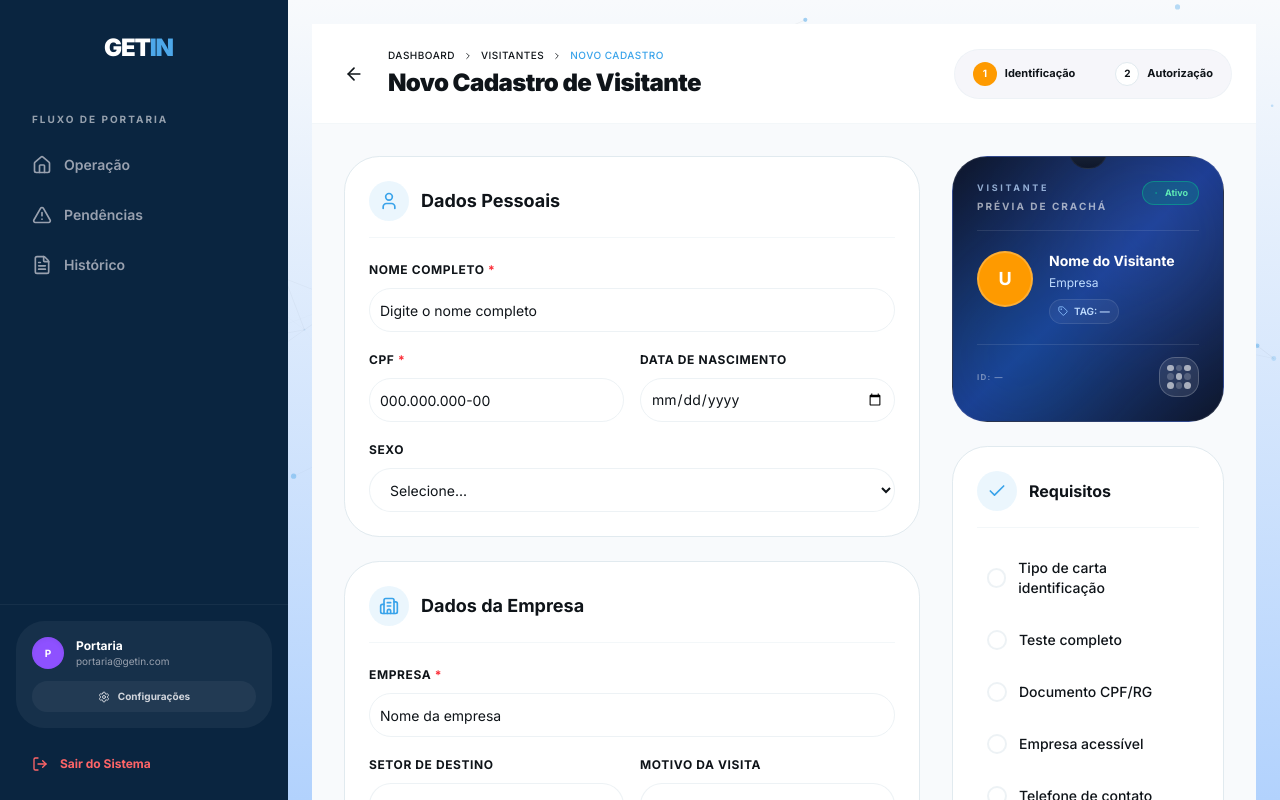
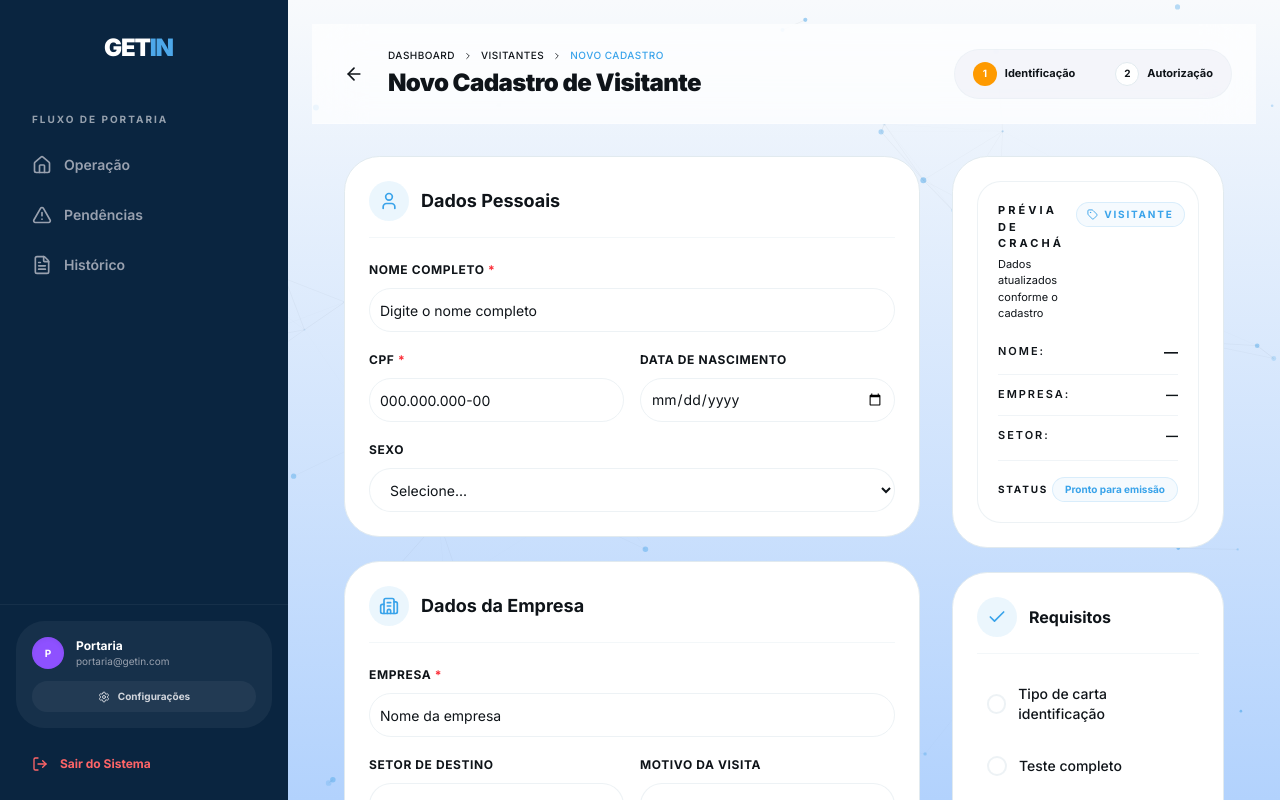
Before and after one commit to ocastroxs/get_in, a Next.js app: page /portaria/novo in a window 1280 px wide. Shown: the top 800 px of the page. Built offline with nearby package versions, Linux system fonts and the light colour scheme.

Commit message:
style: padronizar Topbar na tela de novo visitante

```diff
--- a/src/app/portaria/novo/page.jsx
+++ b/src/app/portaria/novo/page.jsx
@@ -1,10 +1,9 @@
 "use client";
 import { useState, useEffect } from "react";
-import { ArrowLeft, Check, Camera, User, Building2, MapPin, Phone, Mail, AlertCircle, ChevronRight, Lock, Lightbulb, Tag, Shield, Clock, Bell, Info, X, PhoneCall, RefreshCw, Zap, Dot } from "lucide-react";
+import { ArrowLeft, Check, Camera, User, Building2, MapPin, Phone, Mail, AlertCircle, ChevronRight, Lock, Lightbulb, Tag, Shield, Clock, Bell, Info, X, PhoneCall, RefreshCw, Zap } from "lucide-react";
 import Link from "next/link";
 import { Button } from "@/components/ui/button";
 import { Input } from "@/components/ui/input";
-import UserAvatar from "@/components/ui/UserAvatar";
 
 export default function NovoCadastroPage() {
   const [step, setStep] = useState(1);
@@ -41,12 +40,14 @@ export default function NovoCadastroPage() {
   ];
 
   useEffect(() => {
-    let timer;
-    if (step === 2 && tempoEspera > 0) {
-      timer = setInterval(() => {
+    if (step !== 2) {
+      return undefined;
+    }
+
+    const timer = setInterval(() => {
       setTempoEspera((prev) => prev + 1);
     }, 1000);
-    }
+
     return () => clearInterval(timer);
   }, [step]);
 
@@ -68,12 +69,19 @@ export default function NovoCadastroPage() {
   };
 
   const toggleSetorAcesso = (setor) => {
-    setForm({
-      ...form,
-      setoresAcesso: form.setoresAcesso.includes(setor)
-        ? form.setoresAcesso.filter(s => s !== setor)
-        : [...form.setoresAcesso, setor]
-    });
+    setForm((prev) => ({
+      ...prev,
+      setoresAcesso: prev.setoresAcesso.includes(setor)
+        ? prev.setoresAcesso.filter((s) => s !== setor)
+        : [...prev.setoresAcesso, setor]
+    }));
+  };
+
+  const toggleChecklistItem = (itemKey) => {
+    setChecklist((prev) => ({
+      ...prev,
+      [itemKey]: !prev[itemKey]
+    }));
   };
 
   const handleProximoStep = () => {
@@ -89,9 +97,9 @@ export default function NovoCadastroPage() {
   };
 
   return (
-    <div className="min-h-screen bg-[#F8FAFC]">
+    <div className="min-h-screen bg-transparent">
       {/* Header com Navegação */}
-      <div className="p-6 flex items-center justify-between bg-white border-b border-border/40">
+      <div className="p-6 flex items-center justify-between border-b border-white/40 bg-white/72 backdrop-blur-xl">
         <div className="flex items-center gap-4">
           <Link href="/portaria" className="p-2 hover:bg-muted/60 rounded-lg transition-all duration-200 hover:scale-110">
             <ArrowLeft size={20} className="text-muted-foreground" />
@@ -216,6 +224,7 @@ export default function NovoCadastroPage() {
                       <option value="O">Outro</option>
                     </select>
                   </div>
+
                 </div>
               </div>
 
@@ -276,6 +285,7 @@ export default function NovoCadastroPage() {
                       </select>
                     </div>
                   </div>
+
                 </div>
               </div>
 
@@ -332,18 +342,37 @@ export default function NovoCadastroPage() {
                       Setores Permitidos
                     </label>
                     <div className="grid grid-cols-2 gap-3">
-                      {setoresDisponiveis.map(setor => (
-                        <label key={setor} className="flex items-center gap-3 cursor-pointer p-3 rounded-lg hover:bg-muted/50 transition-all duration-200 border border-border/40">
+                      {setoresDisponiveis.map((setor, index) => {
+                        const isSelected = form.setoresAcesso.includes(setor);
+
+                        return (
+                          <label
+                            key={setor}
+                            htmlFor={`setor-acesso-${index}`}
+                            className={`flex items-center gap-3 cursor-pointer p-3 rounded-lg transition-all duration-200 border ${
+                              isSelected
+                                ? "bg-primary/5 border-primary/30 shadow-sm"
+                                : "border-border/40 hover:bg-muted/50"
+                            }`}
+                          >
+                            <input
+                              id={`setor-acesso-${index}`}
+                              type="checkbox"
+                              checked={isSelected}
+                              onChange={() => toggleSetorAcesso(setor)}
+                              className="sr-only"
+                            />
                             <div className={`w-5 h-5 rounded-lg border-2 transition-all duration-200 flex items-center justify-center ${
-                            form.setoresAcesso.includes(setor)
+                              isSelected
                                 ? "bg-primary border-primary shadow-md shadow-primary/30"
                                 : "border-border/60"
                             }`}>
-                            {form.setoresAcesso.includes(setor) && <Check size={14} className="text-white" />}
+                              {isSelected && <Check size={14} className="text-white" />}
                             </div>
                             <span className="text-sm font-medium text-foreground">{setor}</span>
                           </label>
-                      ))}
+                        );
+                      })}
                     </div>
                   </div>
 
@@ -366,105 +395,47 @@ export default function NovoCadastroPage() {
 
             {/* Coluna Direita: Prévia de Crachá + Checklist + Dicas */}
             <div className="lg:col-span-1 space-y-6">
-              {/* Prévia de Crachá - Design Profissional */}
-              <div className="relative group">
-                {/* Cartão Principal do Crachá */}
-                <div className="bg-gradient-to-br from-slate-900 via-blue-900 to-slate-900 rounded-3xl p-6 text-white shadow-2xl hover:shadow-3xl transition-all duration-300 overflow-hidden relative border border-white/10 h-full flex flex-col">
-                  {/* Efeito de fundo premium */}
-                  <div className="absolute inset-0 opacity-20">
-                    <div className="absolute top-0 right-0 w-40 h-40 bg-blue-400 rounded-full blur-3xl"></div>
-                    <div className="absolute bottom-0 left-0 w-32 h-32 bg-cyan-400 rounded-full blur-3xl"></div>
+              {/* Prévia de Crachá */}
+              <div className="bg-card border border-border rounded-3xl p-6 shadow-sm hover:shadow-md transition-shadow duration-300">
+                <div className="rounded-[24px] border border-border/60 bg-background p-5">
+                  <div className="mb-5 flex items-start justify-between gap-3">
+                    <div>
+                      <div className="text-[11px] font-bold uppercase tracking-[0.28em] text-foreground">
+                        Prévia de Crachá
+                      </div>
+                      <p className="mt-1 text-[11px] text-muted-foreground">
+                        Dados atualizados conforme o cadastro
+                      </p>
                     </div>
 
-                  {/* Furo do Crachá (Topo) */}
-                  <div className="absolute -top-3 left-1/2 transform -translate-x-1/2 w-10 h-6 bg-gradient-to-b from-slate-800 to-slate-900 rounded-b-2xl border border-white/5 shadow-lg"></div>
-
-                  <div className="relative z-10 flex flex-col h-full">
-                    {/* Header com Status */}
-                    <div className="flex items-start justify-between mb-5 pb-4 border-b border-white/10">
-                      <div className="flex-1">
-                        <div className="text-[9px] font-bold uppercase tracking-[0.3em] text-blue-200 opacity-75 mb-1">
+                    <div className="flex items-center gap-1.5 rounded-full border border-primary/15 bg-primary/5 px-2.5 py-1 text-[10px] font-bold uppercase tracking-[0.18em] text-primary">
+                      <Tag size={11} />
                       Visitante
-                        </div>
-                        <div className="text-[10px] font-bold uppercase tracking-[0.2em] text-white/60">
-                          Prévia de Crachá
-                        </div>
-                      </div>
-                      <div className="flex items-center gap-1.5 bg-emerald-500/20 border border-emerald-400/40 rounded-full px-2.5 py-1 backdrop-blur-sm">
-                        <Dot size={6} className="fill-emerald-400 text-emerald-400 animate-pulse" />
-                        <span className="text-[9px] font-bold text-emerald-300">Ativo</span>
                     </div>
                   </div>
 
-                    {/* Avatar + Informações Principais */}
-                    <div className="flex gap-4 mb-5">
-                      <div className="flex-shrink-0">
-                        <UserAvatar name={form.nome} email="" className="w-14 h-14 text-lg shadow-lg border-2 border-white/20" />
+                  <div className="space-y-3 text-sm">
+                    <div className="flex items-center justify-between gap-3 border-b border-border/50 pb-3">
+                      <span className="text-[11px] font-semibold uppercase tracking-[0.18em] text-muted-foreground">Nome:</span>
+                      <span className="font-bold text-right text-sm text-foreground">{form.nome || "—"}</span>
                     </div>
-                      <div className="flex-1 min-w-0">
-                        <div className="text-sm font-bold text-white truncate mb-1">
-                          {form.nome || "Nome do Visitante"}
+                    <div className="flex items-center justify-between gap-3 border-b border-border/50 pb-3">
+                      <span className="text-[11px] font-semibold uppercase tracking-[0.18em] text-muted-foreground">Empresa:</span>
+                      <span className="font-bold text-right text-xs text-foreground">{form.empresa || "—"}</span>
                     </div>
-                        <div className="text-xs text-blue-200 truncate mb-2">
-                          {form.empresa || "Empresa"}
-                        </div>
-                        <div className="flex items-center gap-1.5 bg-white/5 rounded-full px-2 py-1 w-fit border border-white/10">
-                          <Tag size={10} className="text-blue-300" />
-                          <span className="text-[10px] font-semibold text-blue-200">
-                            {form.tagRFID ? form.tagRFID.slice(0, 8) + "..." : "TAG: —"}
-                          </span>
-                        </div>
+                    <div className="flex items-center justify-between gap-3">
+                      <span className="text-[11px] font-semibold uppercase tracking-[0.18em] text-muted-foreground">Setor:</span>
+                      <span className="font-bold text-right text-xs text-foreground">{form.setor || "—"}</span>
                     </div>
                   </div>
 
-                    {/* Setor de Destino */}
-                    {form.setor && (
-                      <div className="mb-4 pb-4 border-b border-white/10">
-                        <div className="text-[9px] font-bold uppercase tracking-[0.2em] text-white/60 mb-2">
-                          Setor de Destino
-                        </div>
-                        <div className="inline-flex items-center gap-2 bg-gradient-to-r from-violet-500/20 to-purple-500/20 border border-violet-400/40 rounded-full px-3 py-1.5 backdrop-blur-sm">
-                          <div className="w-2 h-2 rounded-full bg-violet-400"></div>
-                          <span className="text-xs font-bold text-violet-200">{form.setor}</span>
-                        </div>
-                      </div>
-                    )}
-
-                    {/* Setores de Acesso */}
-                    {form.setoresAcesso.length > 0 && (
-                      <div className="mb-4 pb-4 border-b border-white/10">
-                        <div className="text-[9px] font-bold uppercase tracking-[0.2em] text-white/60 mb-2">
-                          Acesso Permitido
-                        </div>
-                        <div className="flex flex-wrap gap-1.5">
-                          {form.setoresAcesso.map((setor, idx) => (
-                            <div key={idx} className="inline-flex items-center gap-1 bg-white/5 border border-white/10 rounded-full px-2 py-0.5">
-                              <div className="w-1.5 h-1.5 rounded-full bg-cyan-400"></div>
-                              <span className="text-[9px] font-semibold text-white/80">{setor}</span>
-                            </div>
-                          ))}
-                        </div>
-                      </div>
-                    )}
-
-                    {/* Rodapé com QR Code Simulado */}
-                    <div className="mt-auto pt-3 border-t border-white/10">
-                      <div className="flex items-center justify-between">
-                        <div className="text-[8px] font-bold uppercase tracking-[0.15em] text-white/40">
-                          ID: {form.cpf ? form.cpf.replace(/\D/g, "").slice(0, 8) : "—"}
-                        </div>
-                        {/* QR Code Simulado */}
-                        <div className="w-10 h-10 bg-white/10 border border-white/20 rounded-lg flex items-center justify-center backdrop-blur-sm">
-                          <div className="w-6 h-6 grid grid-cols-3 gap-0.5">
-                            {[...Array(9)].map((_, i) => (
-                              <div key={i} className={`rounded-sm ${
-                                [0, 2, 4, 6, 8].includes(i) ? "bg-white/60" : "bg-white/20"
-                              }`}></div>
-                            ))}
-                          </div>
-                        </div>
-                      </div>
-                    </div>
+                  <div className="mt-4 flex items-center justify-between border-t border-border/50 pt-4">
+                    <span className="text-[10px] font-bold uppercase tracking-[0.18em] text-muted-foreground">
+                      Status
+                    </span>
+                    <span className="rounded-full border border-primary/15 bg-primary/5 px-3 py-1 text-[10px] font-bold text-primary">
+                      Pronto para emissão
+                    </span>
                   </div>
                 </div>
               </div>
@@ -486,7 +457,20 @@ export default function NovoCadastroPage() {
                     { key: "empresaAcessivel", label: "Empresa acessível" },
                     { key: "telefoneContato", label: "Telefone de contato" }
                   ].map(({ key, label }) => (
-                    <label key={key} className="flex items-center gap-3 cursor-pointer group p-2.5 rounded-lg hover:bg-muted/50 transition-all duration-200">
+                    <label
+                      key={key}
+                      htmlFor={`checklist-${key}`}
+                      className={`flex items-center gap-3 cursor-pointer group p-2.5 rounded-lg transition-all duration-200 ${
+                        checklist[key] ? "bg-primary/5" : "hover:bg-muted/50"
+                      }`}
+                    >
+                      <input
+                        id={`checklist-${key}`}
+                        type="checkbox"
+                        checked={checklist[key]}
+                        onChange={() => toggleChecklistItem(key)}
+                        className="sr-only"
+                      />
                       <div className={`w-5 h-5 rounded-lg border-2 transition-all duration-200 flex items-center justify-center ${
                         checklist[key]
                           ? "bg-primary border-primary shadow-md shadow-primary/30"
@@ -559,7 +543,7 @@ export default function NovoCadastroPage() {
               Aguardando aprovação do supervisor
             </h2>
             <p className="text-muted-foreground text-sm max-w-md mx-auto mb-8">
-              A notificação foi enviada para Carlos Mendes via app mobile. O visitante ficará em espera até a confirmação de acesso.
+              A notificação foi enviada via app mobile. O visitante ficará em espera até a confirmação de acesso.
             </p>
 
             <div className="flex flex-col items-center gap-4">
@@ -626,8 +610,8 @@ export default function NovoCadastroPage() {
                   CM
                 </div>
                 <div>
-                  <h3 className="font-bold text-sm text-foreground">Carlos Mendes</h3>
-                  <p className="text-[10px] text-muted-foreground">Gerente de Produção - Ramal 214</p>
+                  <h3 className="font-bold text-sm text-foreground">Supervisor</h3>
+                  <p className="text-[10px] text-muted-foreground">Gerente de Produção</p>
                 </div>
               </div>
               <div className="bg-amber-50 text-amber-700 px-3 py-1 rounded-full text-[9px] font-bold border border-amber-100">
@@ -635,41 +619,13 @@ export default function NovoCadastroPage() {
               </div>
             </div>
 
-            {/* Simulação de Notificação */}
-            <div className="bg-[#0F172A] rounded-2xl overflow-hidden border border-slate-800">
-              <div className="bg-slate-800/50 px-4 py-2 flex items-center gap-2 border-b border-slate-700">
-                <div className="w-4 h-4 bg-blue-500 rounded flex items-center justify-center text-[8px] text-white font-bold">A</div>
-                <span className="text-[9px] text-slate-300 font-medium uppercase tracking-wider">VisitTrack App - Simulação da notificação recebida pelo supervisor</span>
-              </div>
-              <div className="p-5">
-                <div className="flex items-start gap-3 mb-4">
-                  <div className="p-2 bg-amber-500/10 rounded-lg">
-                    <Bell size={16} className="text-amber-500" />
-                  </div>
-                  <div>
-                    <h4 className="text-white text-xs font-bold mb-1">Nova solicitação de acesso</h4>
-                    <p className="text-slate-400 text-[10px] leading-relaxed">
-                      O visitante <strong>{form.nome || "João Carvalho"}</strong> ({form.empresa || "TechMaint Serviços"}) chegou na portaria para <strong>{form.motivo || "manutenção"}</strong>.
-                      Solicita acesso aos setores <strong>{form.setoresAcesso.join(", ") || "Produção"}</strong>. Autoriza a entrada?
-                    </p>
-                  </div>
-                </div>
-                <div className="grid grid-cols-2 gap-3">
-                  <Button className="bg-emerald-500 hover:bg-emerald-600 text-white text-[10px] font-bold h-9 rounded-xl border-0">
-                    <Check size={14} className="mr-1.5" /> Aprovar Acesso
-                  </Button>
-                  <Button className="bg-rose-500/10 hover:bg-rose-500/20 text-rose-500 text-[10px] font-bold h-9 rounded-xl border border-rose-500/20">
-                    <X size={14} className="mr-1.5" /> Negar
-                  </Button>
-                </div>
-              </div>
-            </div>
+
 
             <div className="flex items-center justify-between mt-6 pt-6 border-t border-border/40">
               <p className="text-[10px] text-muted-foreground font-medium">Não está respondendo? Contate o supervisor:</p>
               <div className="flex gap-2">
                 <Button variant="outline" className="h-8 rounded-lg text-[10px] font-bold gap-1.5 border-border/60">
-                  <PhoneCall size={12} /> Ligar - Ramal 214
+                  <PhoneCall size={12} /> Ligar
                 </Button>
                 <Button variant="outline" className="h-8 rounded-lg text-[10px] font-bold gap-1.5 border-border/60">
                   <RefreshCw size={12} /> Reenviar Notificação
@@ -688,11 +644,8 @@ export default function NovoCadastroPage() {
               <Button variant="outline" onClick={handleVoltarStep} className="h-10 rounded-xl text-[11px] font-bold gap-2 border-border/60 px-5">
                 <X size={14} /> Cancelar Cadastro
               </Button>
-              <Button variant="outline" className="h-10 rounded-xl text-[11px] font-bold gap-2 border-amber-200 bg-amber-50 text-amber-700 px-5">
-                <AlertCircle size={14} /> Acesso de Emergência
-              </Button>
               <Button className="h-10 rounded-xl text-[11px] font-bold gap-2 bg-blue-500 hover:bg-blue-600 text-white px-8 shadow-lg shadow-blue-500/20">
-                <RefreshCw size={14} /> Simular Aprovação
+                <RefreshCw size={14} /> Voltar
               </Button>
             </div>
           </div>
```
Lines whose indentation alone changed are shown as unchanged.
